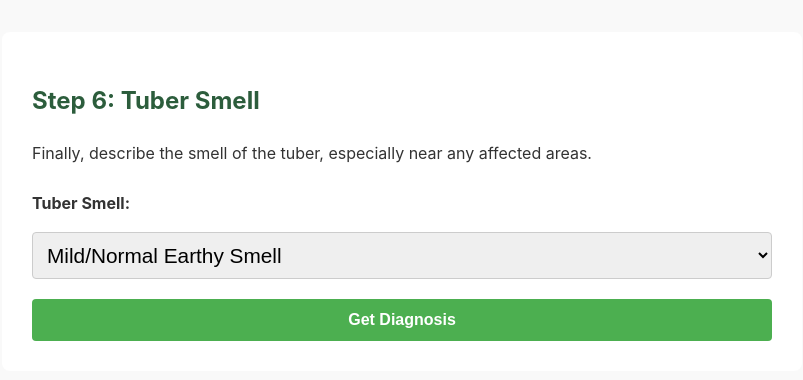
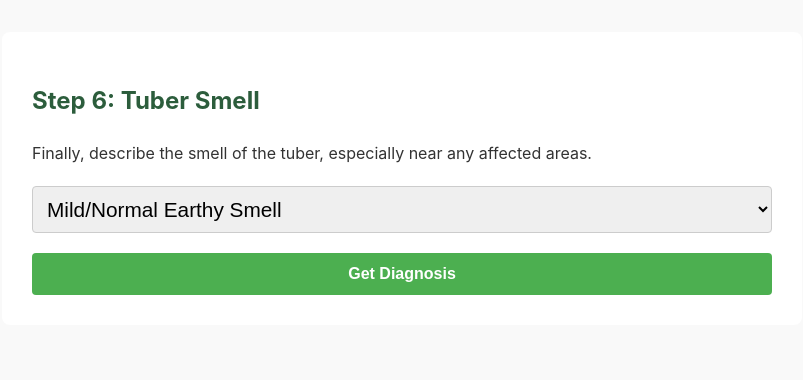
Before and after one commit to koolzeez/dss, a Flask app: page /step3_smell in a window 1280 px wide. Shown: the part 131-511 px from the top of the page, without its empty margins (238-1041 px from the left). Run offline with Flask 3, Linux system fonts and the light colour scheme; the visitor is signed in with stand-in values (Sample User, id 1).

Commit message:
Update step3_smell.html

```diff
--- a/templates/step3_smell.html
+++ b/templates/step3_smell.html
@@ -7,7 +7,7 @@
   <h2>Step 6: Tuber Smell</h2>
   <p>Finally, describe the smell of the tuber, especially near any affected areas.</p>
   <form method="post">
-    <label for="tuber_smell">Tuber Smell:</label>
+<!--     <label for="tuber_smell">Tuber Smell:</label> -->
     <select name="tuber_smell" id="tuber_smell" required>
       <option value="mild">Mild/Normal Earthy Smell</option>
       <option value="foul">Foul or Fishy Smell</option>
```
